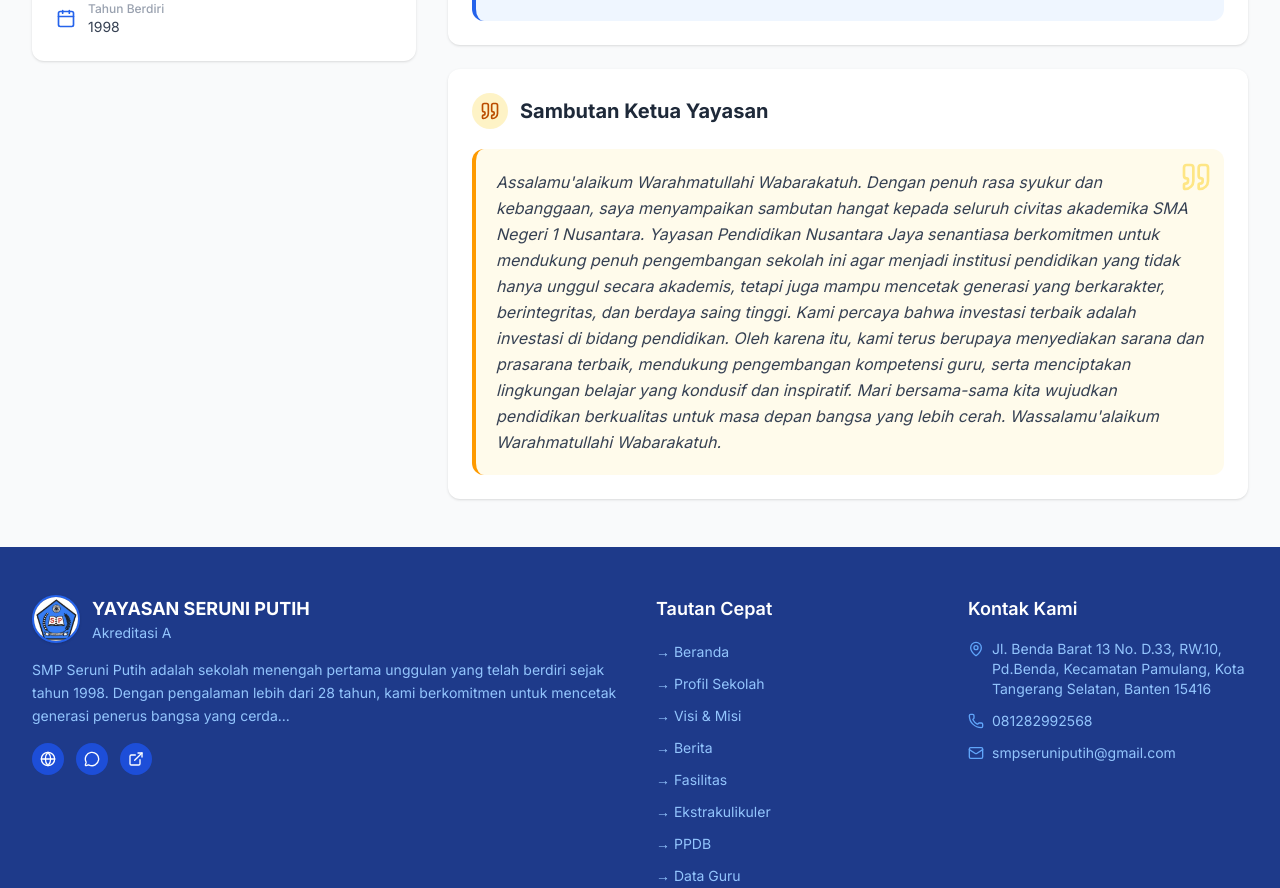
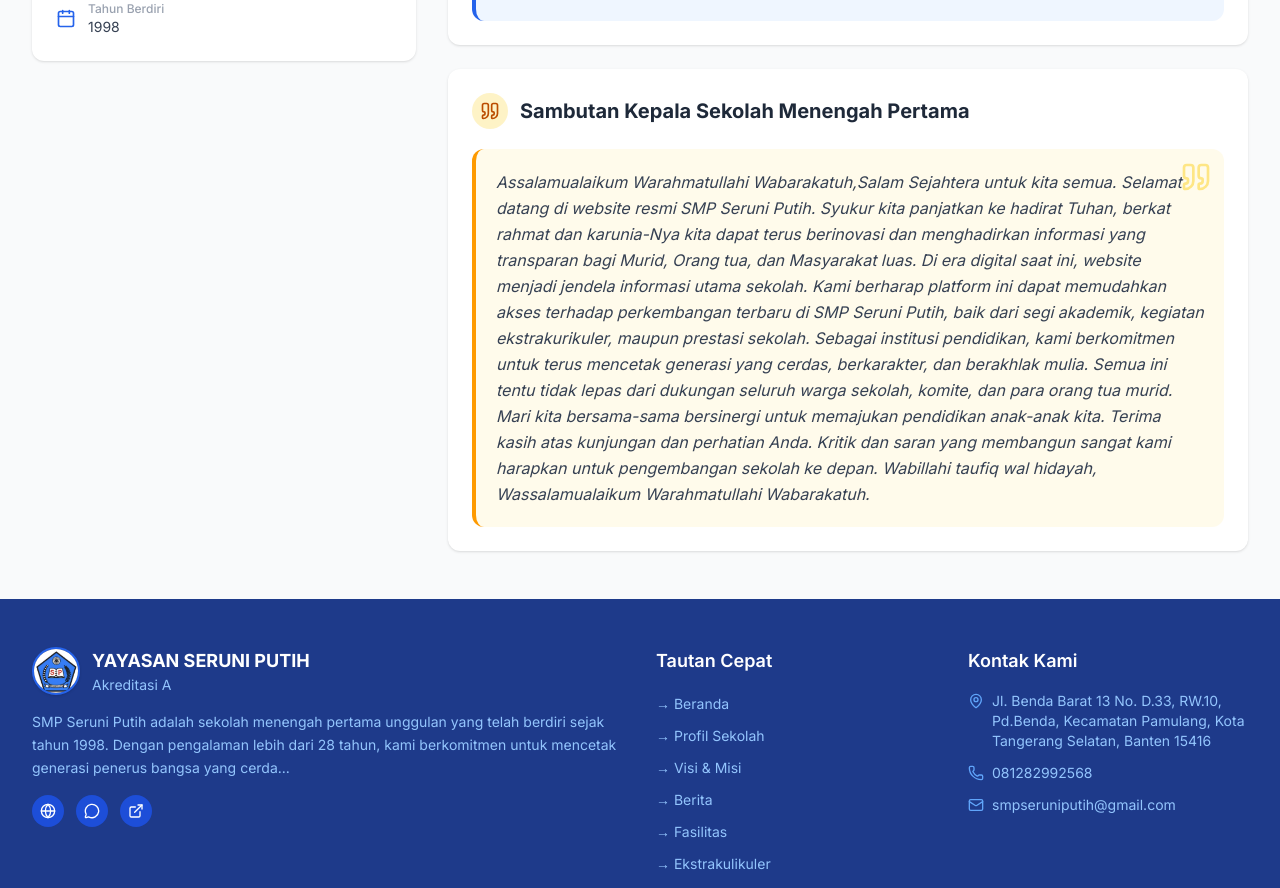
Before and after one commit to yohanes799/ProjectKP, a React (Vite) app: page /profil in a window 1280 px wide. Shown: the part 984-1872 px from the top of the page. Built offline with nearby package versions, Linux system fonts and the light colour scheme; no server answers; the database is empty.

Commit message:
update sambutan smp

```diff
--- a/src/data/initialData.ts
+++ b/src/data/initialData.ts
@@ -36,7 +36,7 @@ export const schoolProfile: SchoolProfile = {
   principalGreeting:
     'Salam sehat,Selamat datang dan selamat bergabung Bapak/Ibu  dan  Peserta didik SD Seruni Putih Pamulang pada Tahun Pembelajaran 2026/2027.Sebagai sekolah yang ramah anak, Seruni Putih hadir memberikan fasilitas pendidikan bagi putra/putri penerus bangsa. Kami hadir untuk meningkatkan kemampuan para peserta didik di bidang akademik ataupun non akademik. Dengan semangat kebersamaan, kami berkomitmen untuk turut membangun bangsa dan negara di tengah keanekaragaman yang ada.Bapak Ibu dan anak – anak yang terkasih, mengawali Tahun Pembelajaran 2025/2026 ini saya mengajak kita semua untuk tetap semangat dan lebih rajin belajar meningkatkan kemampuan di semua bidang.Mari kita belajar lebih sungguh untuk menyongsong masa depan bangsa yang lebih cerah.Trimakasih',
   foundationGreeting:
-    "Assalamu'alaikum Warahmatullahi Wabarakatuh. Dengan penuh rasa syukur dan kebanggaan, saya menyampaikan sambutan hangat kepada seluruh civitas akademika SMA Negeri 1 Nusantara. Yayasan Pendidikan Nusantara Jaya senantiasa berkomitmen untuk mendukung penuh pengembangan sekolah ini agar menjadi institusi pendidikan yang tidak hanya unggul secara akademis, tetapi juga mampu mencetak generasi yang berkarakter, berintegritas, dan berdaya saing tinggi. Kami percaya bahwa investasi terbaik adalah investasi di bidang pendidikan. Oleh karena itu, kami terus berupaya menyediakan sarana dan prasarana terbaik, mendukung pengembangan kompetensi guru, serta menciptakan lingkungan belajar yang kondusif dan inspiratif. Mari bersama-sama kita wujudkan pendidikan berkualitas untuk masa depan bangsa yang lebih cerah. Wassalamu'alaikum Warahmatullahi Wabarakatuh.",
+    "Assalamualaikum Warahmatullahi Wabarakatuh,Salam Sejahtera untuk kita semua. Selamat datang di website resmi SMP Seruni Putih. Syukur kita panjatkan ke hadirat Tuhan, berkat rahmat dan karunia-Nya kita dapat terus berinovasi dan menghadirkan informasi yang transparan bagi Murid, Orang tua, dan Masyarakat luas. Di era digital saat ini, website menjadi jendela informasi utama sekolah. Kami berharap platform ini dapat memudahkan akses terhadap perkembangan terbaru di SMP Seruni Putih, baik dari segi akademik, kegiatan ekstrakurikuler, maupun prestasi sekolah. Sebagai institusi pendidikan, kami berkomitmen untuk terus mencetak generasi yang cerdas, berkarakter, dan berakhlak mulia. Semua ini tentu tidak lepas dari dukungan seluruh warga sekolah, komite, dan para orang tua murid. Mari kita bersama-sama bersinergi untuk memajukan pendidikan anak-anak kita. Terima kasih atas kunjungan dan perhatian Anda. Kritik dan saran yang membangun sangat kami harapkan untuk pengembangan sekolah ke depan. Wabillahi taufiq wal hidayah, Wassalamualaikum Warahmatullahi Wabarakatuh.",
 };
 
 export const initialNews: NewsItem[] = [
--- a/src/pages/public/ProfilePage.tsx
+++ b/src/pages/public/ProfilePage.tsx
@@ -143,7 +143,7 @@ const ProfilePage: React.FC = () => {
               </p>
             </div>
 
-            {/* Sambutan Kepala Sekolah */}
+            {/* Sambutan Kepala Sekolah Dasar */}
             <div className="bg-white rounded-xl shadow-sm p-6">
               <div className="flex items-center space-x-3 mb-5">
                 <div className="bg-primary-100 p-2 rounded-full">
@@ -161,14 +161,14 @@ const ProfilePage: React.FC = () => {
               </div>
             </div>
 
-            {/* Sambutan Ketua Yayasan */}
+            {/* Sambutan Kepala Sekolah Menengah Pertama */}
             <div className="bg-white rounded-xl shadow-sm p-6">
               <div className="flex items-center space-x-3 mb-5">
                 <div className="bg-amber-100 p-2 rounded-full">
                   <Quote className="h-5 w-5 text-amber-700" />
                 </div>
                 <h2 className="font-bold text-gray-800 text-xl">
-                  Sambutan Ketua Yayasan
+                  Sambutan Kepala Sekolah Menengah Pertama
                 </h2>
               </div>
               <div className="relative bg-amber-50 rounded-xl p-5 border-l-4 border-amber-500">
```
